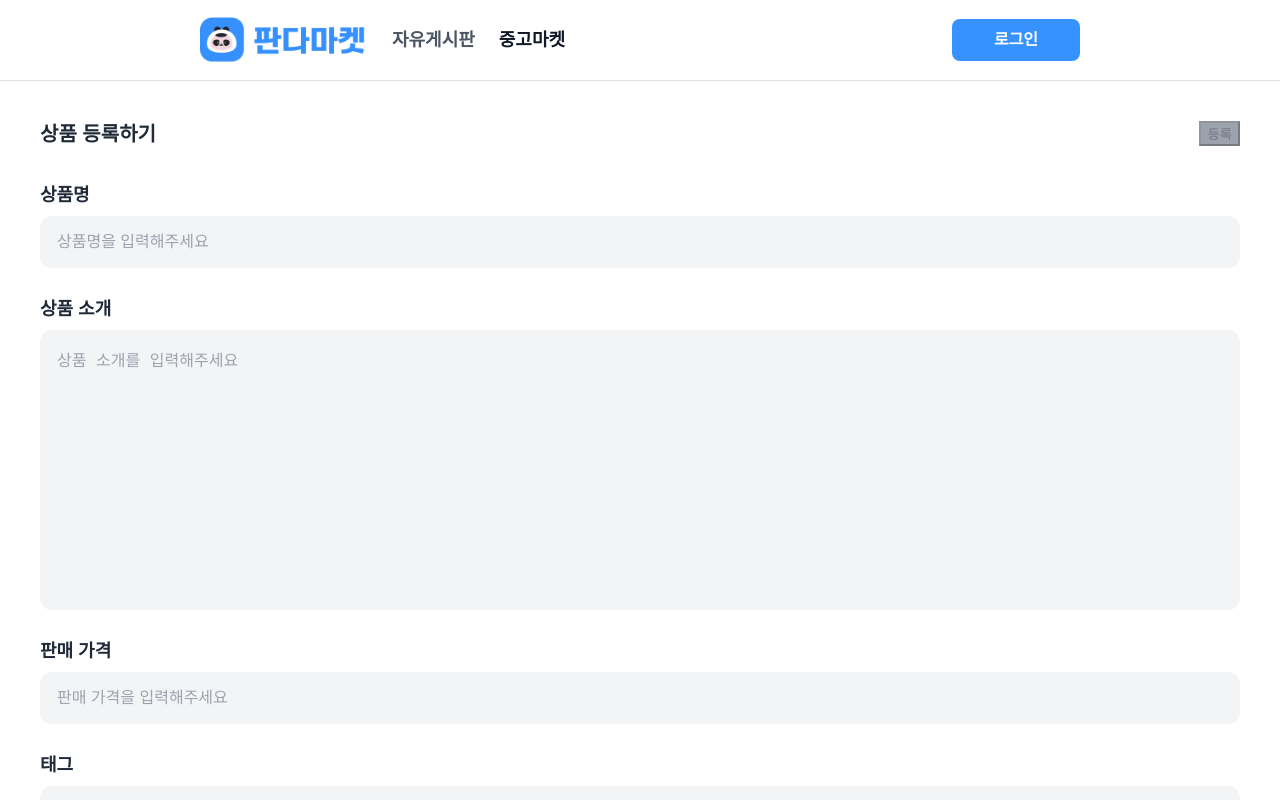
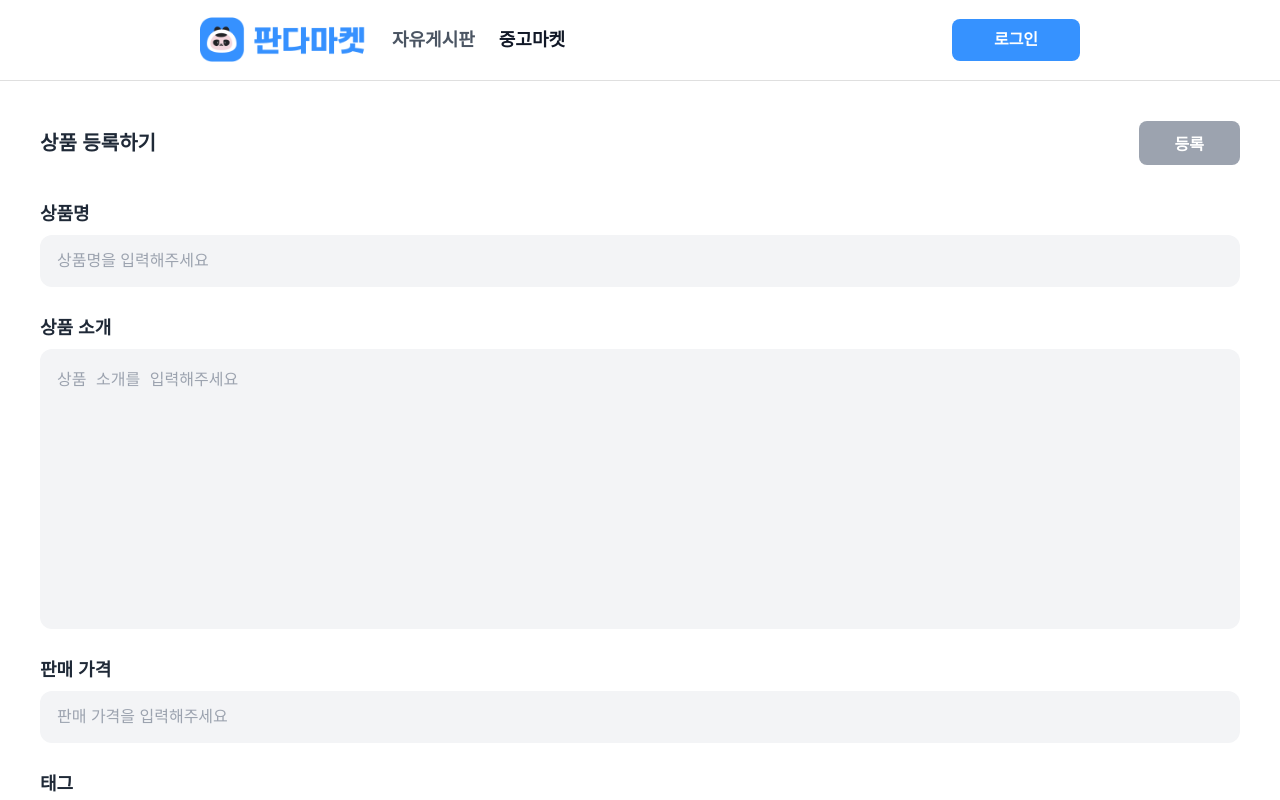
Before and after one commit to codeit-sprint-fullstack/12-sprint-mission-fe, a React (Vite) app: page /registration in a window 1280 px wide. Shown: the top 800 px of the page. Built offline with nearby package versions, Linux system fonts and the light colour scheme.

Commit message:
feat: Render 백엔드 API 연결 및 상세 페이지 뒤로가기 버그 수정

```diff
--- a/src/ItemDetail.jsx
+++ b/src/ItemDetail.jsx
@@ -2,10 +2,11 @@ import React from "react";
 import ItemHeader from "./headers/ItemHeader";
 import Footer from "./footers/Footer";
 import { useParams } from "react-router-dom";
+import { useNavigate } from "react-router-dom";
 
 const ItemDetail = () => {
   const { id } = useParams();
-
+  const navigate = useNavigate();
   return (
     <>
       <ItemHeader />
@@ -19,7 +20,7 @@ const ItemDetail = () => {
         </p>
         <p>준비중</p>
         <button
-          onClick={() => window.history.back()}
+          onClick={() => navigate("/items")}
           style={{ marginTop: "20px", padding: "10px 20px", cursor: "pointer" }}
         >
           목록으로 돌아가기
--- a/src/api/ProductService.js
+++ b/src/api/ProductService.js
@@ -1,4 +1,4 @@
-const API_URL = "http://localhost:4000/api";
+const API_URL = "https://one2-sprint-mission-be-0389.onrender.com";
 
 export async function getProductList(
   page = 1,
--- a/src/css/registration.css
+++ b/src/css/registration.css
@@ -133,6 +133,14 @@
 .submit-btn {
   background-color: #9ca3af;
   cursor: not-allowed;
+  color: #ffffff;
+  padding: 10px 36px;
+  border-radius: 8px;
+  font-weight: 600;
+  font-size: 16px;
+  cursor: pointer;
+  border: none;
+  transition: background-color 0.2s;
 }
 
 .submit-btn.active {
```
